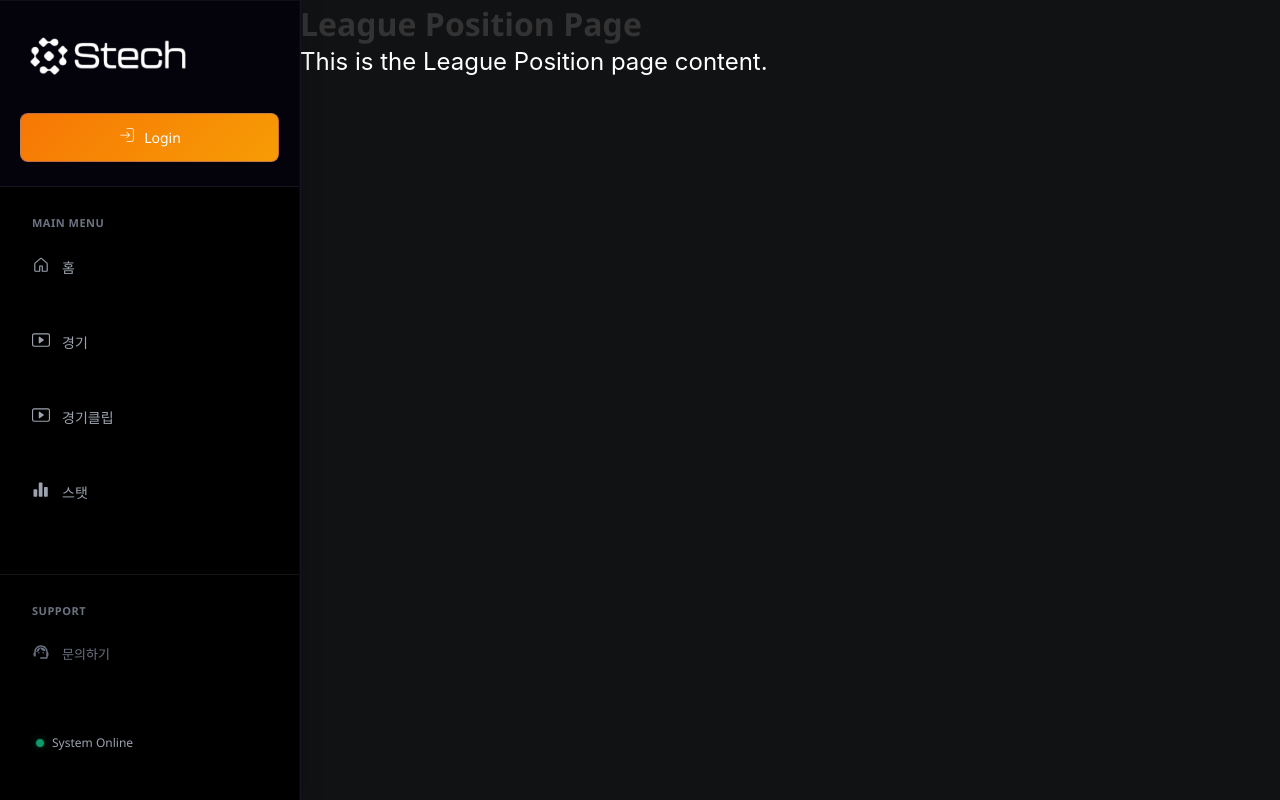
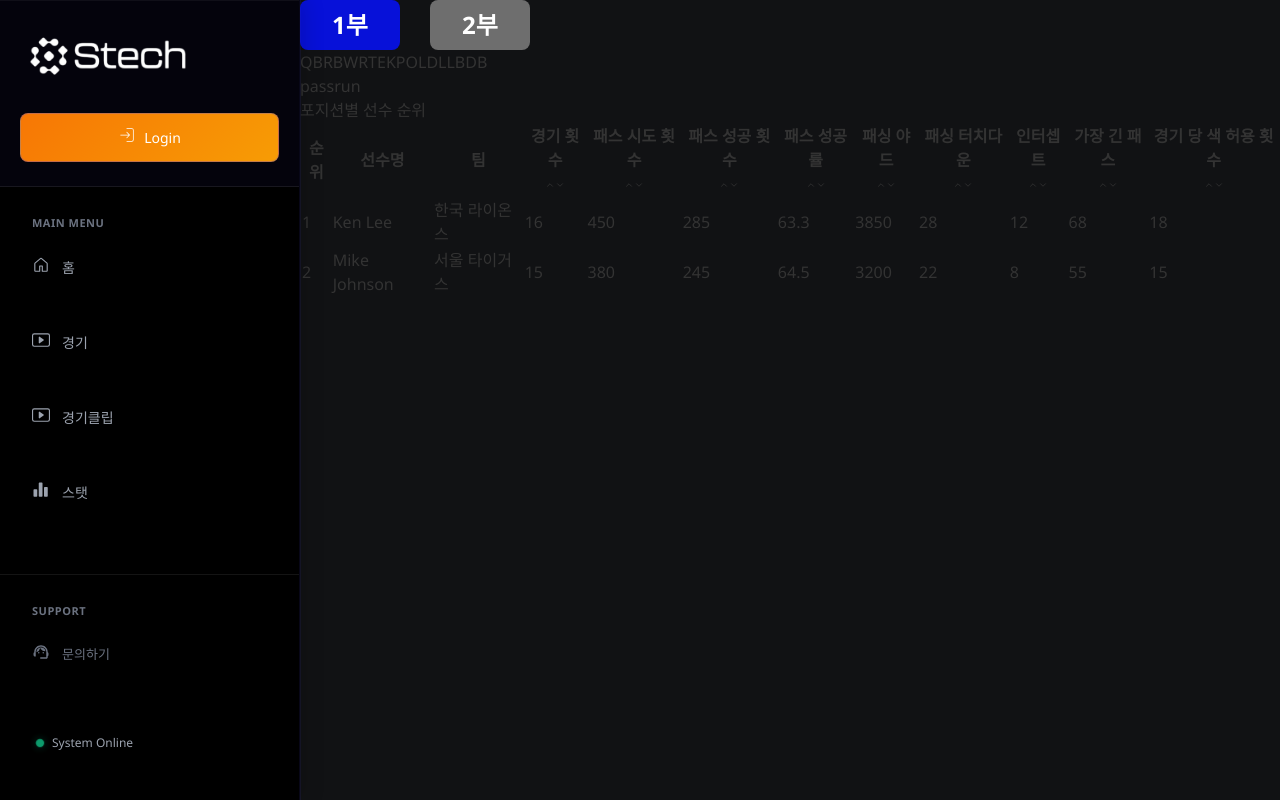
Before and after one commit to ceh1502/STECH_2025_7, a React (Create React App) app in the folder Front/: page /service/stat/position in a window 1280 px wide. Built offline with nearby package versions, Linux system fonts and the light colour scheme.

Commit message:
position 세팅

```diff
--- a/Front/src/components/Stat/StatPosition.js
+++ b/Front/src/components/Stat/StatPosition.js
@@ -1,18 +1,12 @@
 import React, { useState, useMemo } from 'react';
 import { ChevronUp, ChevronDown } from 'lucide-react';
 
-const StatPosition = ({
-  players = [],
-  divisions = ['1부', '2부'],
-  initialDivision = '1부',
-  initialPosition = 'QB',
-  onPlayerClick = () => {},
-  className = ''
-}) => {
-  const [selectedDivision, setSelectedDivision] = useState(initialDivision);
-  const [selectedPosition, setSelectedPosition] = useState(initialPosition);
-  const [selectedStatType, setSelectedStatType] = useState('패스');
+const StatPosition = ({ data }) => {
+  const [selectedDivision, setSelectedDivision] = useState("1부");
+  const [selectedPosition, setSelectedPosition] = useState('QB');
+  const [selectedStatType, setSelectedStatType] = useState('pass');
   const [sortConfig, setSortConfig] = useState({ key: null, direction: 'desc' });
+
 
   // 포지션별 사용 가능한 통계 카테고리
   const positionCategories = {
@@ -241,9 +235,9 @@ const StatPosition = ({
 
   // 정렬된 데이터
   const sortedPlayers = useMemo(() => {
-    const filteredPlayers = players.filter(player =>
-      player.division === selectedDivision &&
-      player.position === selectedPosition
+    const filteredPlayers = data.filter(data =>
+      data.division === selectedDivision &&
+      data.position === selectedPosition
     );
 
     if (!sortConfig.key) return filteredPlayers;
@@ -260,187 +254,23 @@ const StatPosition = ({
       }
       return 0;
     });
-  }, [sortConfig, selectedDivision, selectedPosition, players]);
+  }, [sortConfig, selectedDivision, selectedPosition, data]);
 
   // 현재 선택된 통계 타입의 컬럼들
   const currentColumns = statColumns[selectedPosition]?.[selectedStatType] || [];
 
-  const styles = {
-    container: {
-      width: '100%',
-      backgroundColor: '#1a1a2e',
-      color: '#ffffff',
-      fontFamily: 'Arial, sans-serif'
-    },
-    header: {
-      display: 'flex',
-      alignItems: 'center',
-      gap: '16px',
-      marginBottom: '24px',
-      padding: '16px',
-      backgroundColor: '#16213e',
-      borderBottom: '1px solid #2a2a3e'
-    },
-    title: {
-      fontSize: '24px',
-      fontWeight: 'bold',
-      color: '#ffffff'
-    },
-    divisionButtons: {
-      display: 'flex',
-      gap: '8px'
-    },
-    divisionButton: {
-      padding: '8px 16px',
-      border: 'none',
-      borderRadius: '4px',
-      cursor: 'pointer',
-      fontSize: '14px',
-      transition: 'all 0.2s'
-    },
-    divisionButtonActive: {
-      backgroundColor: '#3b82f6',
-      color: '#ffffff'
-    },
-    divisionButtonInactive: {
-      backgroundColor: '#374151',
-      color: '#d1d5db'
-    },
-    positionContainer: {
-      display: 'flex',
-      flexWrap: 'wrap',
-      gap: '4px',
-      marginBottom: '16px',
-      padding: '0 16px'
-    },
-    positionButton: {
-      padding: '6px 12px',
-      border: 'none',
-      borderRadius: '4px',
-      cursor: 'pointer',
-      fontSize: '12px',
-      transition: 'all 0.2s'
-    },
-    positionButtonActive: {
-      backgroundColor: '#3b82f6',
-      color: '#ffffff'
-    },
-    positionButtonInactive: {
-      backgroundColor: '#374151',
-      color: '#9ca3af'
-    },
-    categoryContainer: {
-      display: 'flex',
-      gap: '8px',
-      marginBottom: '16px',
-      padding: '0 16px'
-    },
-    categoryButton: {
-      padding: '8px 16px',
-      border: 'none',
-      borderRadius: '4px',
-      cursor: 'pointer',
-      fontSize: '14px',
-      transition: 'all 0.2s'
-    },
-    categoryButtonActive: {
-      backgroundColor: '#4b5563',
-      color: '#ffffff'
-    },
-    categoryButtonInactive: {
-      backgroundColor: '#374151',
-      color: '#9ca3af'
-    },
-    tableHeader: {
-      backgroundColor: '#16213e',
-      borderBottom: '1px solid #374151',
-      padding: '12px'
-    },
-    tableTitle: {
-      fontSize: '18px',
-      fontWeight: '500',
-      margin: 0
-    },
-    table: {
-      width: '100%',
-      borderCollapse: 'collapse',
-      overflowX: 'auto',
-      display: 'block',
-      whiteSpace: 'nowrap'
-    },
-    thead: {
-      backgroundColor: '#374151',
-      display: 'table-header-group'
-    },
-    tbody: {
-      display: 'table-row-group'
-    },
-    tr: {
-      display: 'table-row'
-    },
-    th: {
-      textAlign: 'left',
-      padding: '12px',
-      fontSize: '14px',
-      fontWeight: '500',
-      cursor: 'pointer',
-      userSelect: 'none',
-      display: 'table-cell',
-      minWidth: '100px',
-      position: 'relative'
-    },
-    thHover: {
-      backgroundColor: '#4b5563'
-    },
-    td: {
-      padding: '12px',
-      fontSize: '14px',
-      display: 'table-cell',
-      borderBottom: '1px solid #2a2a3e'
-    },
-    playerName: {
-      fontWeight: '500',
-      color: '#3b82f6',
-      cursor: 'pointer'
-    },
-    teamName: {
-      color: '#9ca3af'
-    },
-    sortContainer: {
-      display: 'flex',
-      alignItems: 'center',
-      gap: '4px'
-    },
-    sortArrows: {
-      display: 'flex',
-      flexDirection: 'column',
-      marginLeft: '4px'
-    },
-    rowEven: {
-      backgroundColor: '#1a1a2e'
-    },
-    rowOdd: {
-      backgroundColor: '#16213e'
-    },
-    rowHover: {
-      backgroundColor: '#374151'
-    }
-  };
-
   return (
-    <div style={styles.container} className={className}>
-      {/* 헤더 */}
-      <div style={styles.header}>
-        <h1 style={styles.title}>Stech</h1>
-        <div style={styles.divisionButtons}>
-          {divisions.map((division) => (
+    <div className={`stat-position`}>
+      <div className="stat-header">
+        <div className="division-buttons">
+          {['1부', '2부'].map((division) => (
             <button
               key={division}
-              style={{
-                ...styles.divisionButton,
-                ...(selectedDivision === division ? styles.divisionButtonActive : styles.divisionButtonInactive)
+              className={`division-button ${selectedDivision === division ? 'active' : ''}`}
+              onClick={() => {
+                setSelectedDivision(division);
+                setSortConfig({ key: null, direction: 'desc' });
               }}
-              onClick={() => setSelectedDivision(division)}
             >
               {division}
             </button>
@@ -449,14 +279,11 @@ const StatPosition = ({
       </div>
 
       {/* 포지션 선택 */}
-      <div style={styles.positionContainer}>
+      <div className="position-container">
         {Object.keys(positionCategories).map((position) => (
           <button
             key={position}
-            style={{
-              ...styles.positionButton,
-              ...(selectedPosition === position ? styles.positionButtonActive : styles.positionButtonInactive)
-            }}
+            className={`position-button ${selectedPosition === position ? 'active' : 'inactive'}`}
             onClick={() => {
               setSelectedPosition(position);
               setSelectedStatType(positionCategories[position][0]);
@@ -469,14 +296,11 @@ const StatPosition = ({
       </div>
 
       {/* 통계 카테고리 선택 */}
-      <div style={styles.categoryContainer}>
+      <div className="category-container">
         {positionCategories[selectedPosition]?.map((category) => (
           <button
             key={category}
-            style={{
-              ...styles.categoryButton,
-              ...(selectedStatType === category ? styles.categoryButtonActive : styles.categoryButtonInactive)
-            }}
+            className={`category-button ${selectedStatType === category ? 'active' : 'inactive'}`}
             onClick={() => {
               setSelectedStatType(category);
               setSortConfig({ key: null, direction: 'desc' });
@@ -488,36 +312,34 @@ const StatPosition = ({
       </div>
 
       {/* 테이블 헤더 */}
-      <div style={styles.tableHeader}>
-        <h3 style={styles.tableTitle}>포지션별 선수 순위</h3>
+      <div className="table-header">
+        <div className="table-title">포지션별 선수 순위</div>
       </div>
 
       {/* 통계 테이블 */}
-      <div style={{ overflowX: 'auto' }}>
-        <table style={styles.table}>
-          <thead style={styles.thead}>
-            <tr style={styles.tr}>
-              <th style={{...styles.th, minWidth: '60px'}}>순위</th>
-              <th style={{...styles.th, minWidth: '120px'}}>선수명</th>
-              <th style={{...styles.th, minWidth: '120px'}}>팀</th>
+      <div className="table-wrapper">
+        <table className="stat-table">
+          <thead className="table-head">
+            <tr className="table-row">
+              <th className="table-header-cell rank-column">순위</th>
+              <th className="table-header-cell player-column">선수명</th>
+              <th className="table-header-cell team-column">팀</th>
               {currentColumns.map((column) => (
                 <th
                   key={column.key}
-                  style={styles.th}
+                  className="table-header-cell stat-column sortable"
                   onClick={() => handleSort(column.key)}
-                  onMouseEnter={(e) => e.target.style.backgroundColor = '#4b5563'}
-                  onMouseLeave={(e) => e.target.style.backgroundColor = '#374151'}
                 >
-                  <div style={styles.sortContainer}>
-                    <span style={{ fontSize: '12px' }}>{column.label}</span>
-                    <div style={styles.sortArrows}>
+                  <div className="sort-container">
+                    <span className="column-label">{column.label}</span>
+                    <div className="sort-arrows">
                       <ChevronUp
                         size={10}
-                        color={sortConfig.key === column.key && sortConfig.direction === 'asc' ? '#3b82f6' : '#6b7280'}
+                        className={`sort-arrow ${sortConfig.key === column.key && sortConfig.direction === 'asc' ? 'active' : ''}`}
                       />
                       <ChevronDown
                         size={10}
-                        color={sortConfig.key === column.key && sortConfig.direction === 'desc' ? '#3b82f6' : '#6b7280'}
+                        className={`sort-arrow ${sortConfig.key === column.key && sortConfig.direction === 'desc' ? 'active' : ''}`}
                       />
                     </div>
                   </div>
@@ -525,30 +347,23 @@ const StatPosition = ({
               ))}
             </tr>
           </thead>
-          <tbody style={styles.tbody}>
-            {sortedPlayers.map((player, index) => (
+          <tbody className="table-body">
+            {sortedPlayers.map((data, index) => (
               <tr
-                key={player.id || player.name}
-                style={{
-                  ...styles.tr,
-                  ...(index % 2 === 0 ? styles.rowEven : styles.rowOdd)
-                }}
-                onMouseEnter={(e) => e.currentTarget.style.backgroundColor = '#374151'}
-                onMouseLeave={(e) => e.currentTarget.style.backgroundColor = index % 2 === 0 ? '#1a1a2e' : '#16213e'}
+                key={data.id || data.name}
+                className={`table-row ${index % 2 === 0 ? 'even' : 'odd'}`}
               >
-                <td style={styles.td}>{player.rank || index + 1}</td>
+                <td className="table-cell">{data.rank || index + 1}</td>
                 <td
-                  style={{...styles.td, ...styles.playerName}}
-                  onClick={() => onPlayerClick(player)}
-                >
-                  {player.name}
+                  className="table-cell player-name clickable"                >
+                  {data.name}
                 </td>
-                <td style={{...styles.td, ...styles.teamName}}>{player.team}</td>
+                <td className="table-cell team-name">{data.team}</td>
                 {currentColumns.map((column) => (
-                  <td key={column.key} style={styles.td}>
-                    {typeof player[column.key] === 'number' && player[column.key] % 1 !== 0
-                      ? player[column.key].toFixed(1)
-                      : player[column.key] || '0'
+                  <td key={column.key} className="table-cell">
+                    {typeof data[column.key] === 'number' && data[column.key] % 1 !== 0
+                      ? data[column.key].toFixed(1)
+                      : data[column.key] || '0'
                     }
                   </td>
                 ))}
@@ -558,17 +373,6 @@ const StatPosition = ({
         </table>
       </div>
 
-      {/* 데이터가 없을 때 */}
-      {sortedPlayers.length === 0 && (
-        <div style={{
-          textAlign: 'center',
-          padding: '40px',
-          color: '#9ca3af',
-          fontSize: '16px'
-        }}>
-          선택한 조건에 맞는 선수가 없습니다.
-        </div>
-      )}
     </div>
   );
 };
--- a/Front/src/data/mockData.js
+++ b/Front/src/data/mockData.js
@@ -1,5 +1,5 @@
 // mockData.js
-export const mockPlayers = [
+export const mockData = [
   {
     id: 1,
     rank: 1,
--- a/Front/src/pages/Service/Member/Stat/LeaguePosition/index.js
+++ b/Front/src/pages/Service/Member/Stat/LeaguePosition/index.js
@@ -1,8 +1,10 @@
+import StatPosition from "../../../../../components/Stat/StatPosition";
+import {mockData} from './../../../../../data/mockData';
+
 const LeaguePositionPage = () => {
     return (
         <div>
-            <h1>League Position Page</h1>
-            <p>This is the League Position page content.</p>
+            <StatPosition data={mockData} />
         </div>
     );
 }
```
